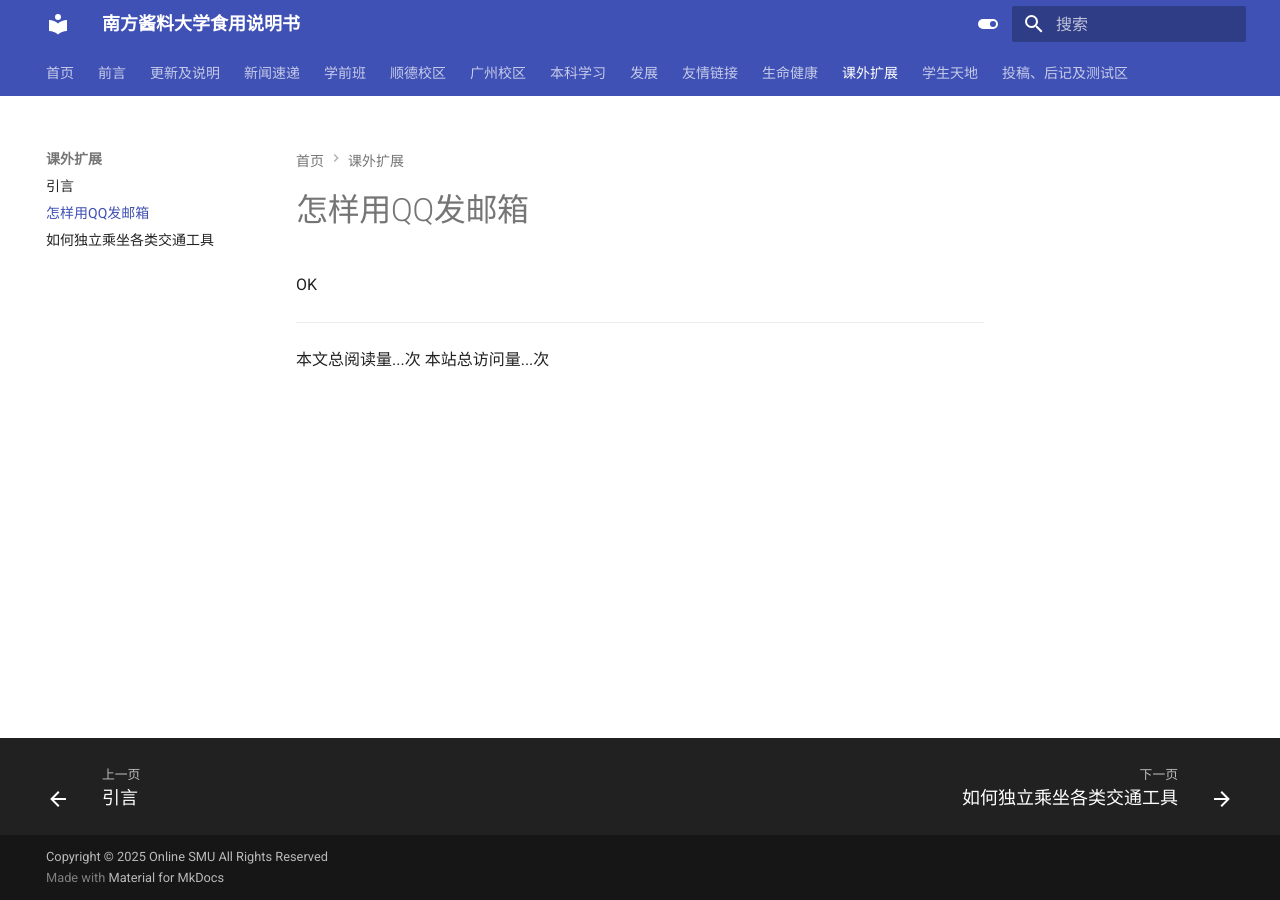
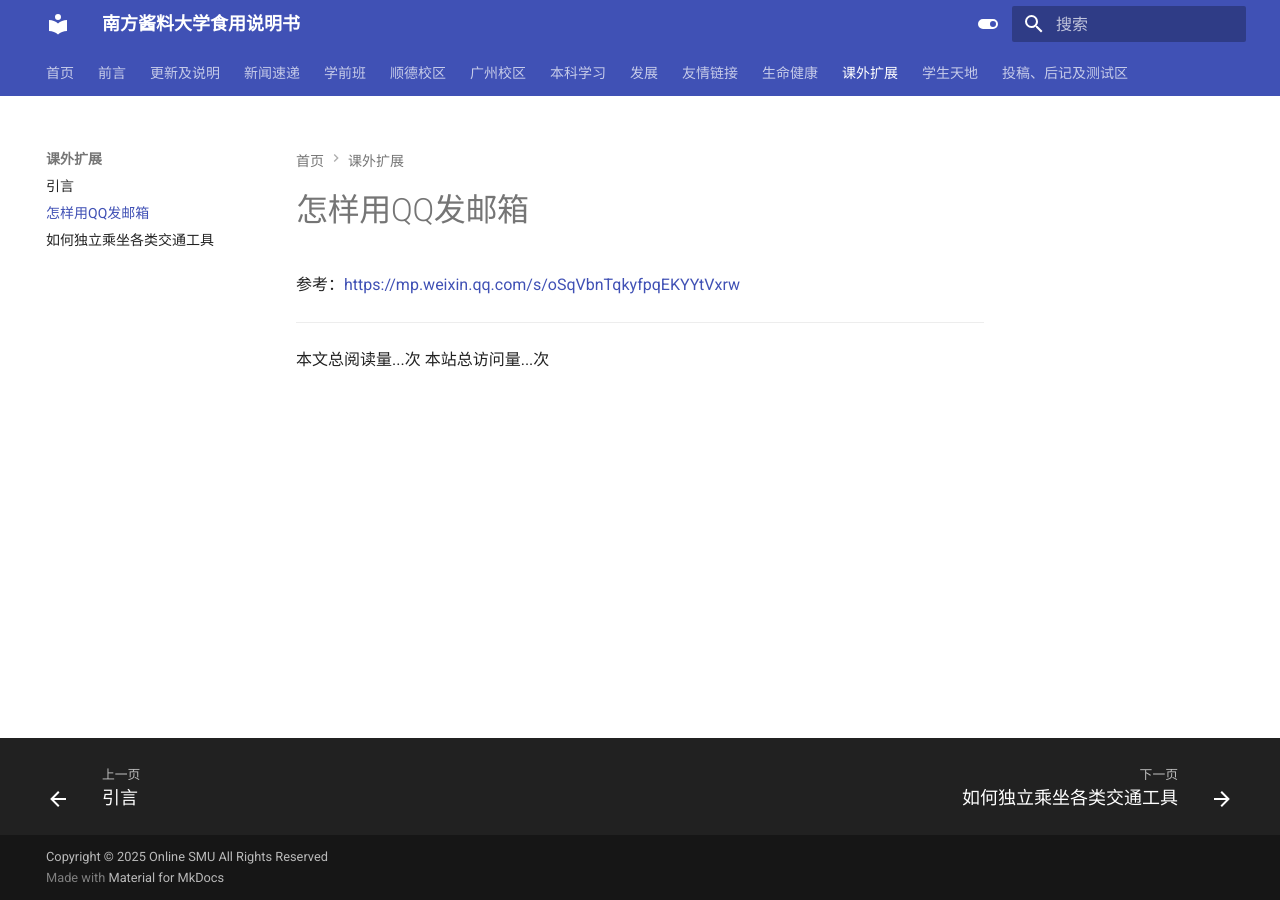
Before and after one commit to ILOVESMU/ILOVESMU.github.io, an MkDocs documentation site: the page built from docs/课外扩展/怎样用QQ发邮箱.md, in a window 1280 px wide. Built offline with MkDocs 1.6.1 and Material for MkDocs 9.7.7, drawn with Linux system fonts in a browser that asks for light colours; comment, search, counter and statistics services are not loaded.

Commit message:
QQ邮箱更新

```diff
--- a/docs/课外扩展/怎样用QQ发邮箱.md
+++ b/docs/课外扩展/怎样用QQ发邮箱.md
@@ -1 +1 @@
-OK
+参考：<https://mp.weixin.qq.com/s/oSqVbnTqkyfpqEKYYtVxrw>
```
